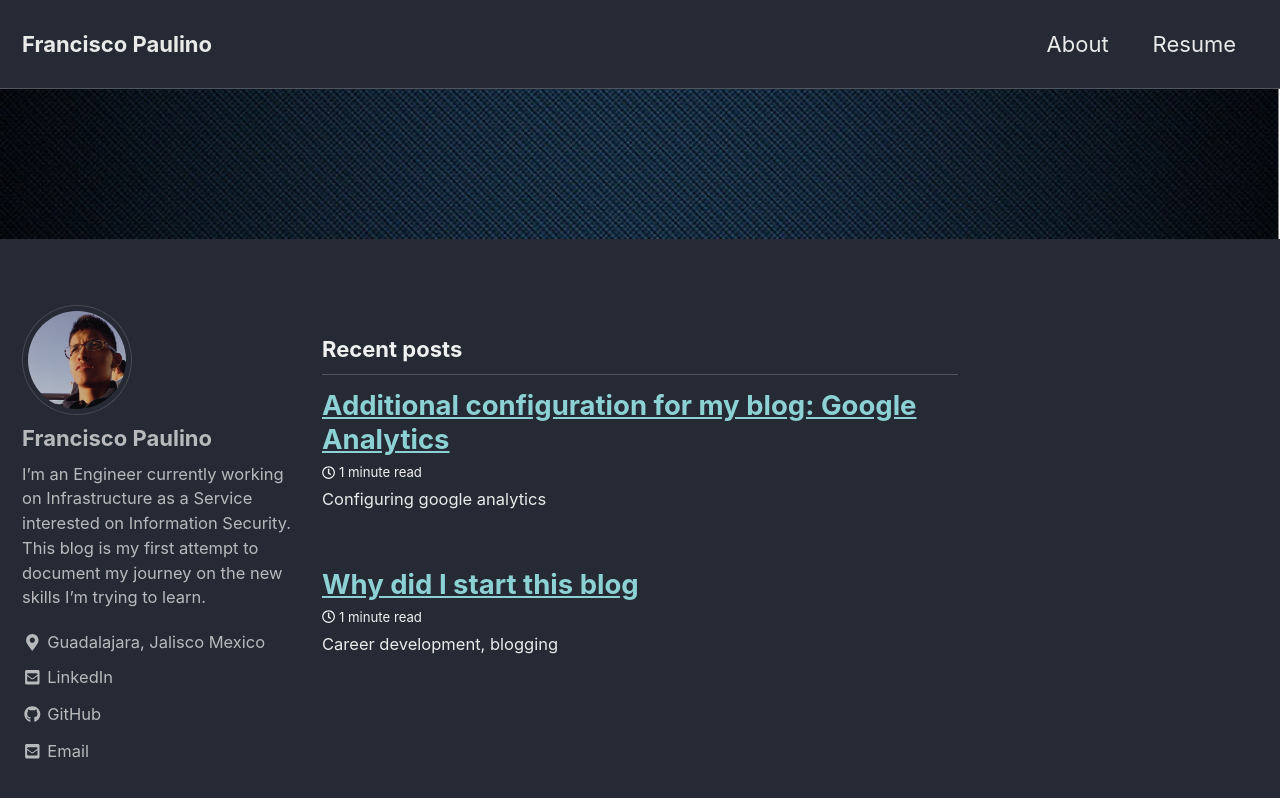
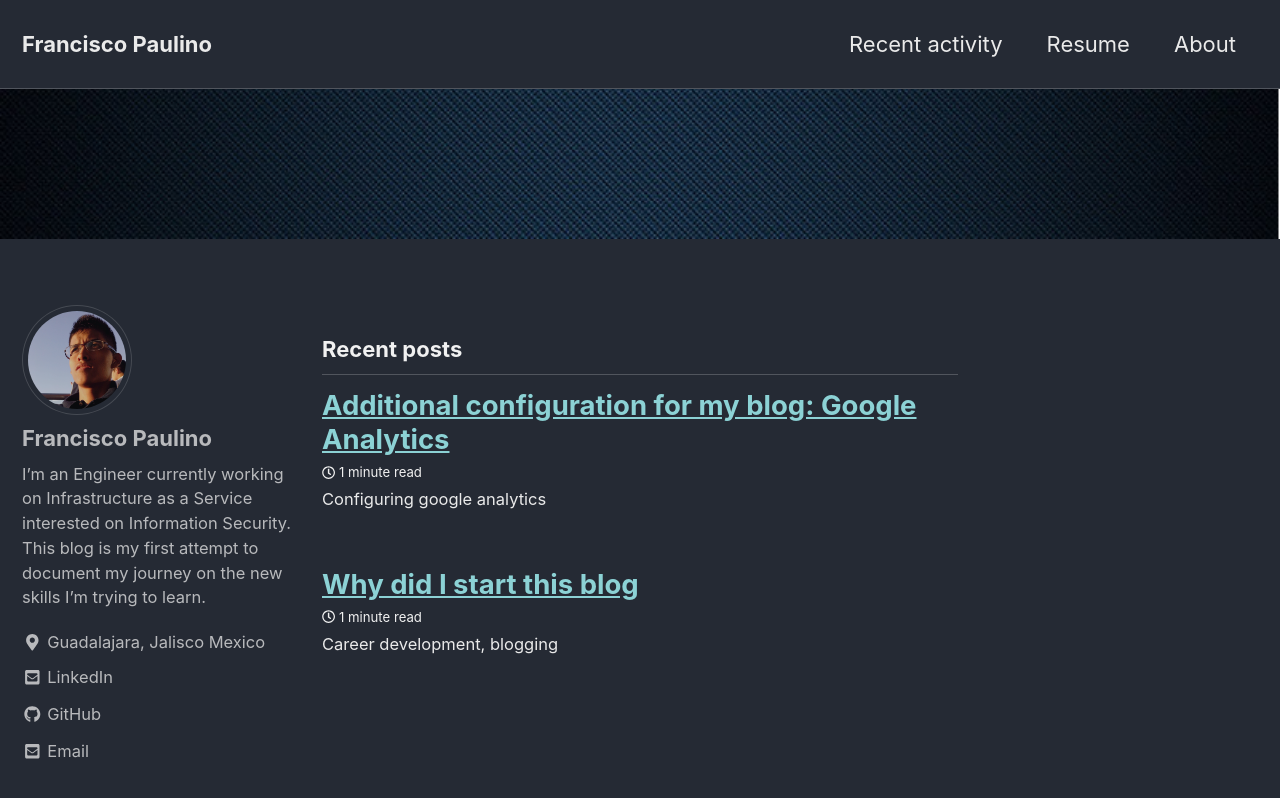
Before and after one commit to francisco-paulino/blog, a Jekyll site: the page built from index.html, in a window 1280 px wide and 900 px high. Shown: the top 798 px of the window. Built offline with Jekyll 4.4.1, drawn with Linux system fonts in a browser that asks for light colours; cached includes are drawn as plain includes; the list of posts is cut into pages by our own code.

Commit message:
updated post

```diff
--- a/_data/navigation.yml
+++ b/_data/navigation.yml
@@ -1,9 +1,12 @@
 # main links
 main:
+  - title: "Recent activity"
+    url: /
+  - title: "Resume"
+    url: /resume/
   - title: "About"
     url: /about/
-  - title: "Resume"
-    url: /resume/
+
   # - title: "About"
   #   url: https://mmistakes.github.io/minimal-mistakes/about/
   # - title: "Sample Posts"
```
